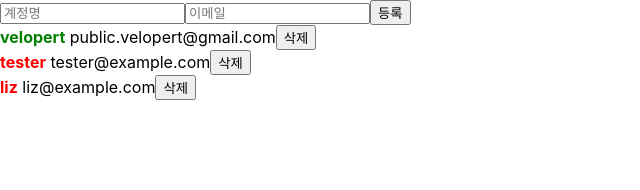
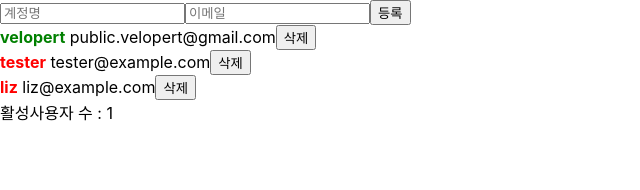
Before and after one commit to seedevk8s/fc_reactReview1, a React (Create React App) app: page / in a window 1280 px wide. Shown: the top 190 px of the page, without its empty margins (0-640 px from the left). Built offline with nearby package versions, Linux system fonts and the light colour scheme.

Commit message:
17. useMemo 를 사용하여 연산한 값 재사용하기-1

```diff
--- a/src/App.js
+++ b/src/App.js
@@ -1,6 +1,11 @@
 import React, { useRef, useState } from 'react';
 import UserList from './UserList';
 import CreateUser from './CreateUser';
+
+function countActiveUsers(users) {
+  console.log('활성 사용자 수를 세는 중....');
+  return users.filter(user => user.active).length;
+}
 
 function App() {
 
@@ -76,6 +81,8 @@
     )
   };
 
+  const count = countActiveUsers(users);
+
   return (
     <>
       <CreateUser
@@ -85,6 +92,7 @@
         onCreate={onCreate}
       />
       <UserList users={users} onRemove={onRemove} onToggle={onToggle}/>
+      <div>활성사용자 수 : {count}</div>
     </>
   );
 }
```
